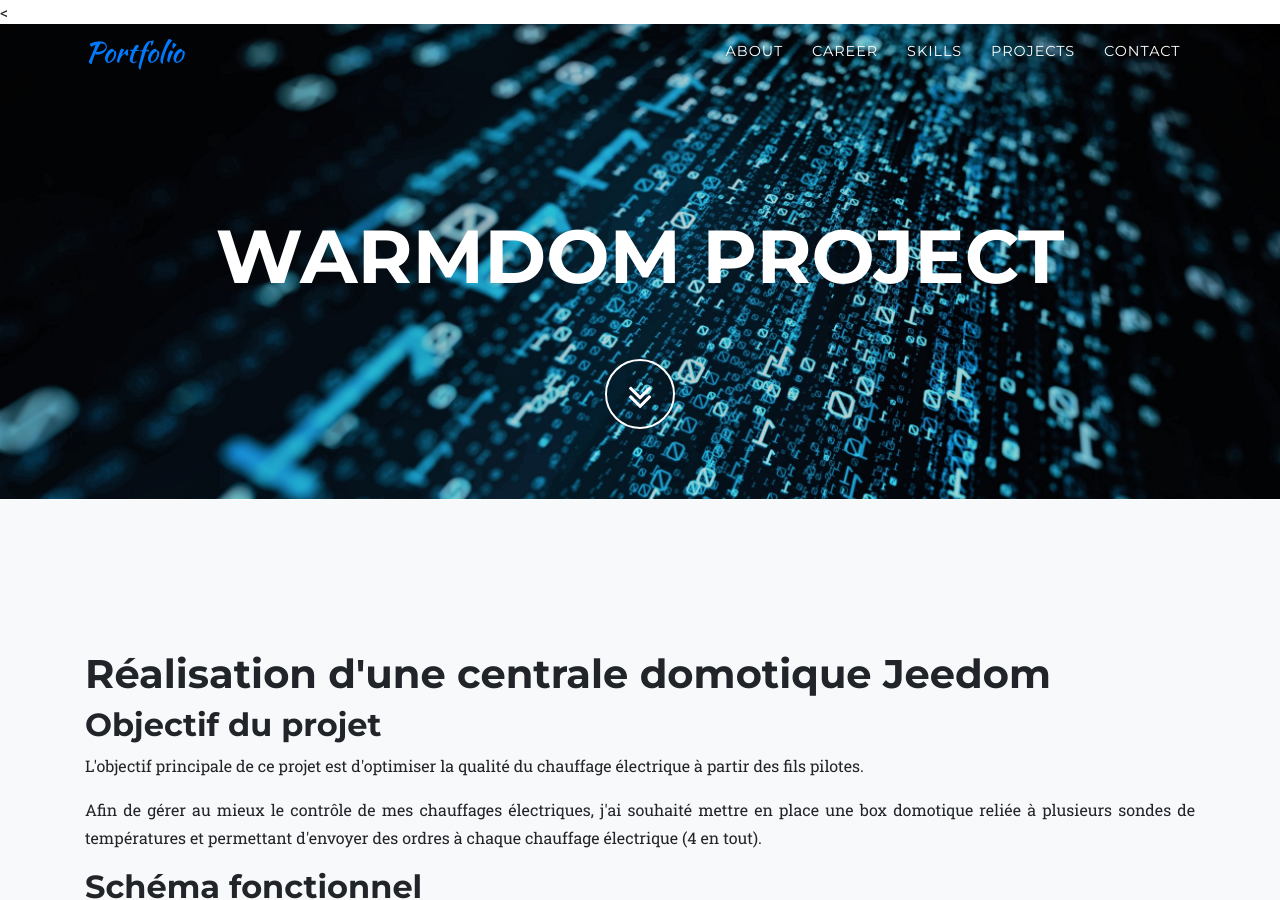
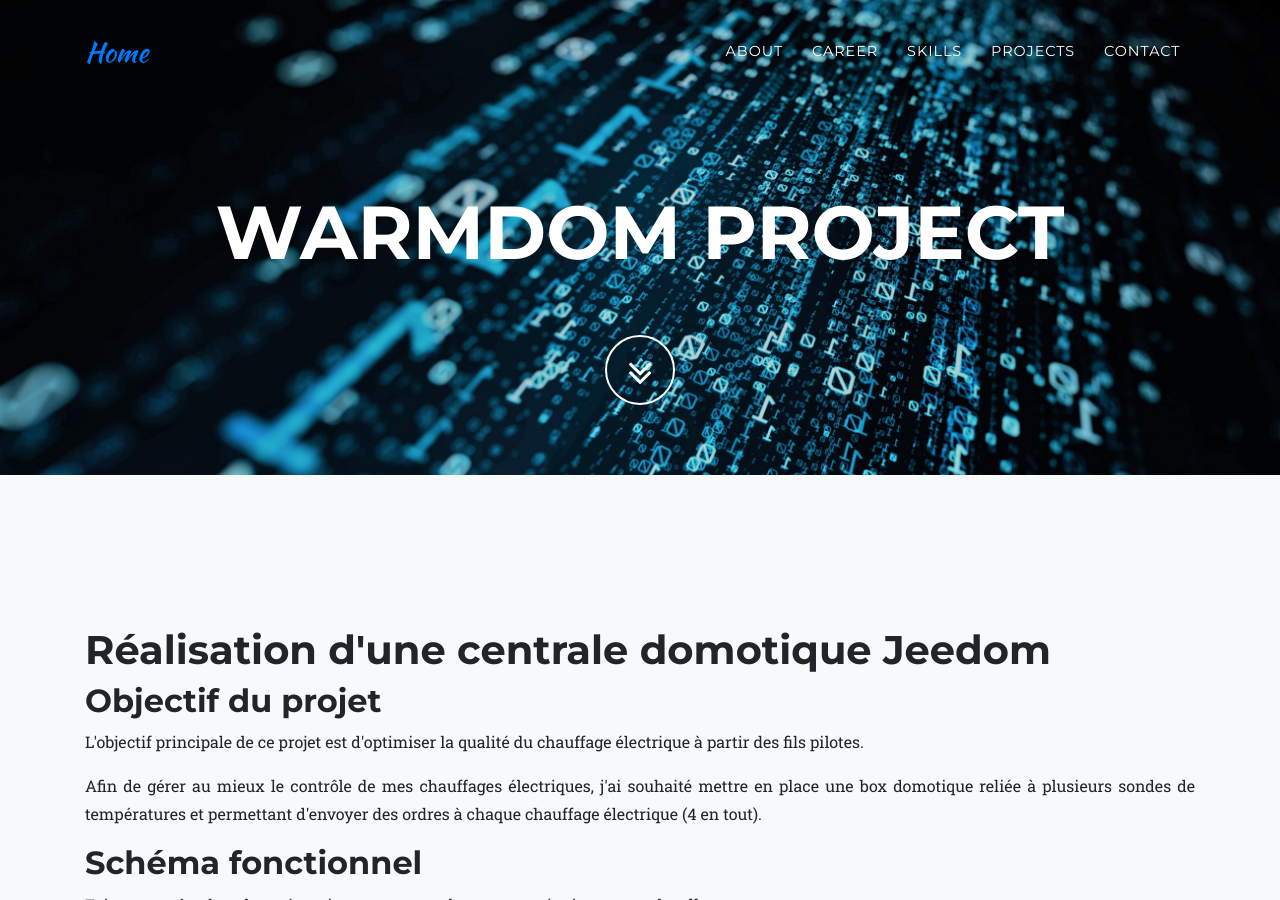
Before and after one commit to MaxKer/MaxKer.github.io, a Jekyll site: the page warmdom.html, which Jekyll copies as it is, in a window 1280 px wide and 900 px high. Built offline with Jekyll 4.4.1, drawn with Linux system fonts in a browser that asks for light colours; some web fonts are replaced; comment, search, counter and statistics services are not loaded.

Commit message:
remove "portfolio" reference

```diff
--- a/_config.yml
+++ b/_config.yml
@@ -6,7 +6,7 @@
 name: Maxence Kersten
 
 # Short bio or description (displayed in the header)
-description: Portfolio
+description:
 
 # URL of your avatar or profile pic (you could use your GitHub profile pic)
 avatar: https://avatars0.githubusercontent.com/u/7915438?s=400&u=43f1b78d6a7de44ef853e3db90994670c9d5c331&v=4
--- a/_includes/header.html
+++ b/_includes/header.html
@@ -1,6 +1,6 @@
 <nav class="navbar navbar-expand-lg navbar-dark fixed-top" id="mainNav">
 	<div class="container">
-		<a class="navbar-brand js-scroll-trigger" href="#">Portfolio</a>
+		<a class="navbar-brand js-scroll-trigger" href="#">Home</a>
 		<button class="navbar-toggler navbar-toggler-right" type="button" data-toggle="collapse" data-target="#navbarResponsive" aria-controls="navbarResponsive" aria-expanded="false" aria-label="Toggle navigation">
 			Menu
 			<i class="fa fa-bars"></i>
--- a/_layouts/default.html
+++ b/_layouts/default.html
@@ -7,12 +7,12 @@ layout: default
   <head>
       <link href="img/header.png" rel="shortcut icon" >
 
-    <title>{% if page.title %}{{ page.title }} – {% endif %}{{ site.name }} – {{ site.description }}</title>
+    <title>{% if page.title %}{{ page.title }} – {% endif %}{{ site.name }}</title>
 
     {% include head.html %}
 
     <link rel="stylesheet" type="text/css" href="{{ site.baseurl }}/css/style.css" />
-    <link rel="alternate" type="application/rss+xml" title="{{ site.name }} - {{ site.description }}" href="{{ site.baseurl }}/feed.xml" />
+    <link rel="alternate" type="application/rss+xml" title="{{ site.name }}" href="{{ site.baseurl }}/feed.xml" />
 
     <link href="https://fonts.googleapis.com/css?family=Montserrat:400,700" rel="stylesheet" type="text/css">
     <link href='https://fonts.googleapis.com/css?family=Kaushan+Script' rel='stylesheet' type='text/css'>
--- a/index.html
+++ b/index.html
@@ -1,6 +1,6 @@
 ---
 layout: default
-title: portfolio
+title: home
 ---
 
 <div class="posts">
--- a/snake.html
+++ b/snake.html
@@ -1,6 +1,7 @@
 <!DOCTYPE html>
 <!--<html manifest="snake.appcache">-->
 <head>
+        <link href="img/header.png" rel="shortcut icon" >
 <!--
 
 JavaScript Snake
--- a/warmdom.html
+++ b/warmdom.html
@@ -3,7 +3,7 @@
   <head>
       <link href="img/header.png" rel="shortcut icon" >
 
-    <title>Maxence Kersten – Portfolio</title>
+    <title>WarmDom project</title>
 
     <!-- Meta data -->
 <meta charset="utf-8" />
@@ -12,8 +12,8 @@
 <meta name='viewport' content='width=device-width, initial-scale=1.0, maximum-scale=1.0'>
 
 
-<meta name="description" content="Portfolio">
-<meta property="og:description" content="Portfolio" />
+<meta name="description" content="test">
+<meta property="og:description" content="test" />
 
 <meta name="author" content="Maxence Kersten" />
 
@@ -36,7 +36,7 @@
 
 
     <link rel="stylesheet" type="text/css" href="/css/style.css" />
-    <link rel="alternate" type="application/rss+xml" title="Maxence Kersten - Portfolio" href="/feed.xml" />
+    <link rel="alternate" type="application/rss+xml" title="Maxence Kersten" href="/feed.xml" />
 
     <link href="https://fonts.googleapis.com/css?family=Montserrat:400,700" rel="stylesheet" type="text/css">
     <link href='https://fonts.googleapis.com/css?family=Kaushan+Script' rel='stylesheet' type='text/css'>
@@ -50,9 +50,9 @@
   </head>
 
   <body>
-    <<nav class="navbar navbar-expand-lg navbar-dark fixed-top" id="mainNav">
+    <nav class="navbar navbar-expand-lg navbar-dark fixed-top" id="mainNav">
         <div class="container">
-          <a class="navbar-brand js-scroll-trigger" href="/#">Portfolio</a>
+          <a class="navbar-brand js-scroll-trigger" href="/#">Home</a>
           <button class="navbar-toggler navbar-toggler-right" type="button" data-toggle="collapse" data-target="#navbarResponsive" aria-controls="navbarResponsive" aria-expanded="false" aria-label="Toggle navigation">
             Menu
             <i class="fa fa-bars"></i>
```
Also changed, not shown: other parts of snake.html (+1 -1 lines).
